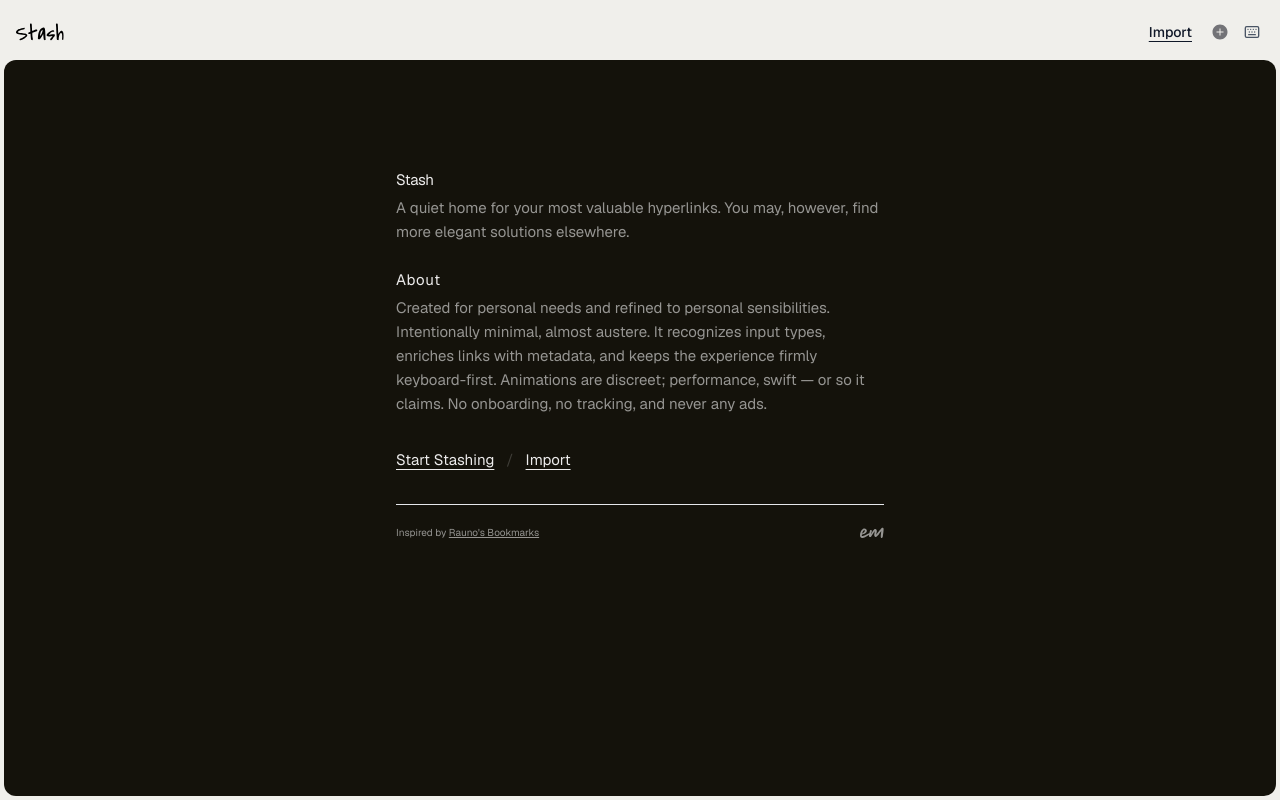
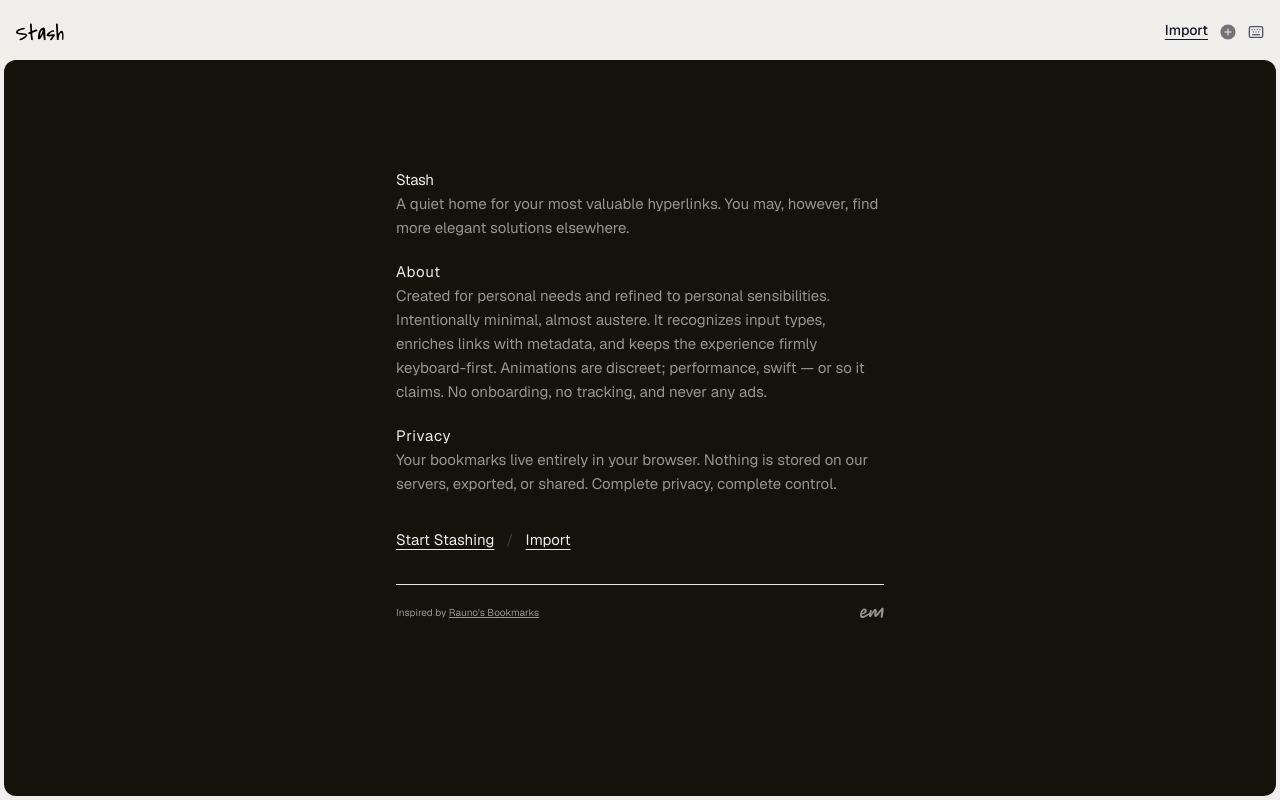
Before and after one commit to eeshm/bkmrs, a React (Vite) app: page / in a window 1280 px wide. Built offline with nearby package versions, Linux system fonts and the light colour scheme.

Commit message:
add privacy label on emptyspace

```diff
--- a/src/components/DashboardHeader.tsx
+++ b/src/components/DashboardHeader.tsx
@@ -42,7 +42,7 @@ export function DashboardHeader({
             <StashLogo className=" size-10 sm:size-12" />
           </div>
 
-          <div className="flex items-center justify-center h-full">
+          <div className="flex items-center justify-center h-full ">
             {/* Top row: All action buttons in one line */}
             <div className="flex flex-row items-center gap-2  h-9 rounded-md">
               {bookmarksCount > 0 && (
@@ -54,7 +54,7 @@ export function DashboardHeader({
                         animate={{ opacity: 1, width: 'auto' }}
                         exit={{ opacity: 0, width: 0 }}
                         transition={{ duration: 0.5 }}
-                        className="relative  flex items-center overflow-hidden rounded-md sm:shadow-[0_4px_8px_rgba(0,0,0,0.4)]"
+                        className="flex items-center overflow-hidden rounded-md sm:shadow-[0_4px_8px_rgba(0,0,0,0.4)]"
                       >
                         <Input
                           type="text"
@@ -90,7 +90,7 @@ export function DashboardHeader({
                   onClick={onImportClick}
                   size="sm"
                   variant="ghost"
-                  className="px-2  rounded-lg text-sm font-medium text-gray-900  hover:bg-transparent hover:opacity-70 transition-all duration-300 underline underline-offset-4 cursor-pointer"
+                  className="px-0 pb-1 rounded-lg text-sm font-medium text-gray-900  hover:bg-transparent hover:opacity-70 transition-all duration-300 underline underline-offset-4 cursor-pointer"
                 >
                   Import
                 </Button>
--- a/src/components/EmptyState.tsx
+++ b/src/components/EmptyState.tsx
@@ -8,7 +8,7 @@ interface EmptyStateProps {
 export function EmptyState({ onAddClick, onImportClick }: EmptyStateProps) {
   return (
     <div className="flex justify-center items-center pt-10 sm:pt-20">
-      <div className="p-2 sm:p-3 max-w-lg mx-auto text-[15px]/6 text-left font-sans font-BOLD space-y-1">
+      <div className="p-2 sm:p-3 max-w-lg mx-auto text-[15px]/6 text-left font-sans  space-y-0">
         <BlurFade delay={0.2}>
           <h2 className=" sm:text-[#edecec] tracking-tight">
             Stash
@@ -20,7 +20,7 @@ export function EmptyState({ onAddClick, onImportClick }: EmptyStateProps) {
           </p>
         </BlurFade>
         <BlurFade delay={0.3}>
-          <h2 className="mt-6  tracking-wider sm:text-[#edecec]">
+          <h2 className="mt-5  tracking-wider sm:text-[#edecec]">
             About
           </h2>
         </BlurFade>
@@ -29,7 +29,17 @@ export function EmptyState({ onAddClick, onImportClick }: EmptyStateProps) {
             Created for personal needs and refined to personal sensibilities. Intentionally minimal, almost austere. It recognizes input types, enriches links with metadata, and keeps the experience firmly keyboard-first. Animations are discreet; performance, swift — or so it claims. No onboarding, no tracking, and never any ads.
           </p>
         </BlurFade>
+        <BlurFade delay={0.45}>
+          <h2 className="mt-5 tracking-wider sm:text-[#edecec]">
+            Privacy
+          </h2>
+        </BlurFade>
         <BlurFade delay={0.5}>
+          <p className="text-gray-500 sm:text-[#edecec]/60">
+            Your bookmarks live entirely in your browser. Nothing is stored on our servers, exported, or shared. Complete privacy, complete control.
+          </p>
+        </BlurFade>
+        <BlurFade delay={0.55}>
           <div className="flex items-center gap-3 mt-8">
             <button
               onClick={onAddClick}
--- a/src/components/KeyboardShortcuts.tsx
+++ b/src/components/KeyboardShortcuts.tsx
@@ -17,7 +17,7 @@ export function KeyboardShortcuts() {
     <div className="relative z-50">
       <button
         onClick={() => setIsOpen(!isOpen)}
-        className="cursor-pointer flex items-center justify-center p-1  transition-colors hover:bg-gray-100 dark:hover:bg-white/10 rounded-md"
+        className="cursor-pointer flex items-center justify-center transition-colors hover:bg-gray-100 dark:hover:bg-white/10 rounded-md"
         title="Keyboard Shortcuts"
       >
         <Keyboard className="size-5 sm:size-4 stroke-gray-600 dark:stroke-gray-400" />
--- a/src/index.html
+++ b/src/index.html
@@ -5,6 +5,8 @@
     <meta name="viewport" content="width=device-width, initial-scale=1.0, maximum-scale=1.0, user-scalable=no" />
     <title>stash - your personal dump</title>
     <link rel="icon" type="image/svg+xml" href="./favicon.svg" />
+    <link rel="apple-touch-icon" href="./favicon.svg" />
+    <meta name="theme-color" content="#ffffff" />
     <link rel="stylesheet" href="./index.css" />
     <script type="module" src="./frontend.tsx" async></script>
     </script>
```
